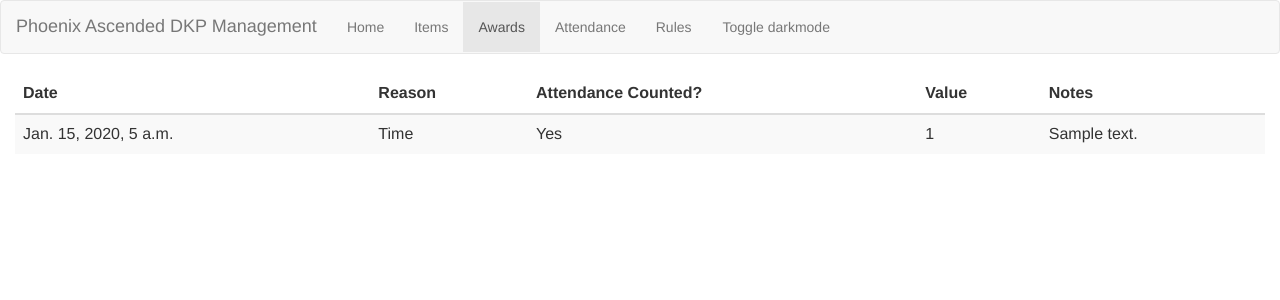
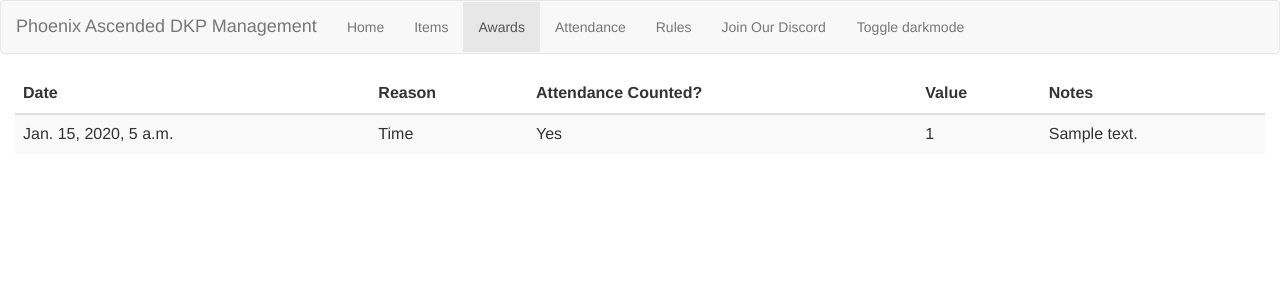
Before and after one commit to michael-sloma/PADKP-server, a Django app: page /awards/ in a window 1280 px wide. Shown: the top 300 px of the page. Run offline with Django 3.2, Linux system fonts and the light colour scheme; tables that the repository leaves empty hold one stand-in row (values such as "Sample post"); parts of the project's set-up code (start-up, migrations or seed data) failed here and were passed over; some libraries are stand-ins or nearby versions.

Commit message:
add discord link

```diff
--- a/padkp_show/urls.py
+++ b/padkp_show/urls.py
@@ -13,5 +13,6 @@ urlpatterns = [
     path('items/', views.items, name='items'),
     path('all_items/', views.all_items, name='items'),
     path('rules/', views.rules, name='rules'),
+    path('discord/', views.discord, name='discord'),
     path('<slug:character>/', views.character_dkp, name='dkp'),
 ]
--- a/padkp_show/views.py
+++ b/padkp_show/views.py
@@ -55,7 +55,7 @@ def attendance_table(request):
 
     dumps = RaidDump.objects.values('characters_present').annotate(
         attendance_value=Sum('attendance_value'))
-    total_earned = {x['characters_present']                    : x['attendance_value'] for x in dumps}
+    total_earned = {x['characters_present']: x['attendance_value'] for x in dumps}
 
     extra_awards = DkpSpecialAward.objects.values(
         'character').annotate(attendance_value=Sum('attendance_value'))
@@ -170,9 +170,13 @@ def awards(request):
 
 
 def rules(request):
-    template = loader.get_template('padkp_show/rules.html')
     return redirect('https://docs.google.com/document/d/1guXmdDGmH96ilpwgZGMlfc3-Moofp3y2iaAErzyeIGw')
+    # template = loader.get_template('padkp_show/rules.html')
     # return HttpResponse(template.render())
+
+
+def discord(request):
+    return redirect('https://discord.gg/rxh36B6zSn')
 
 
 def class_balance_table(request):
--- a/templates/padkp_show/header.html
+++ b/templates/padkp_show/header.html
@@ -12,6 +12,7 @@
             href="/attendance/">Attendance</a>
         </li>
         <li><a href="/rules/">Rules</a></li>
+        <li><a href="/discord/">Join Our Discord</a></li>
         <li>
           <a class="btn" id="toggle-mode">Toggle darkmode</a>
         </li>
```
